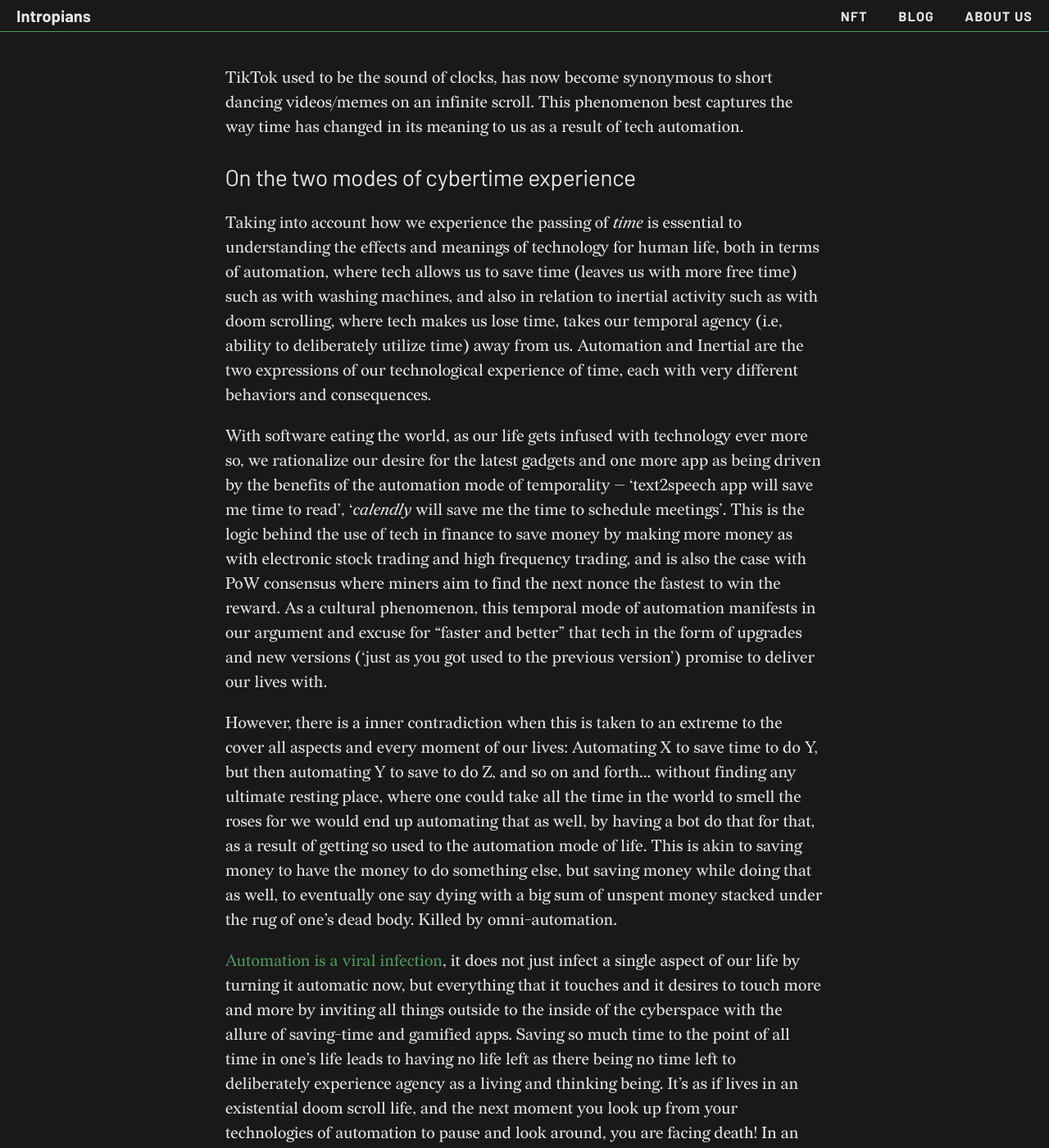
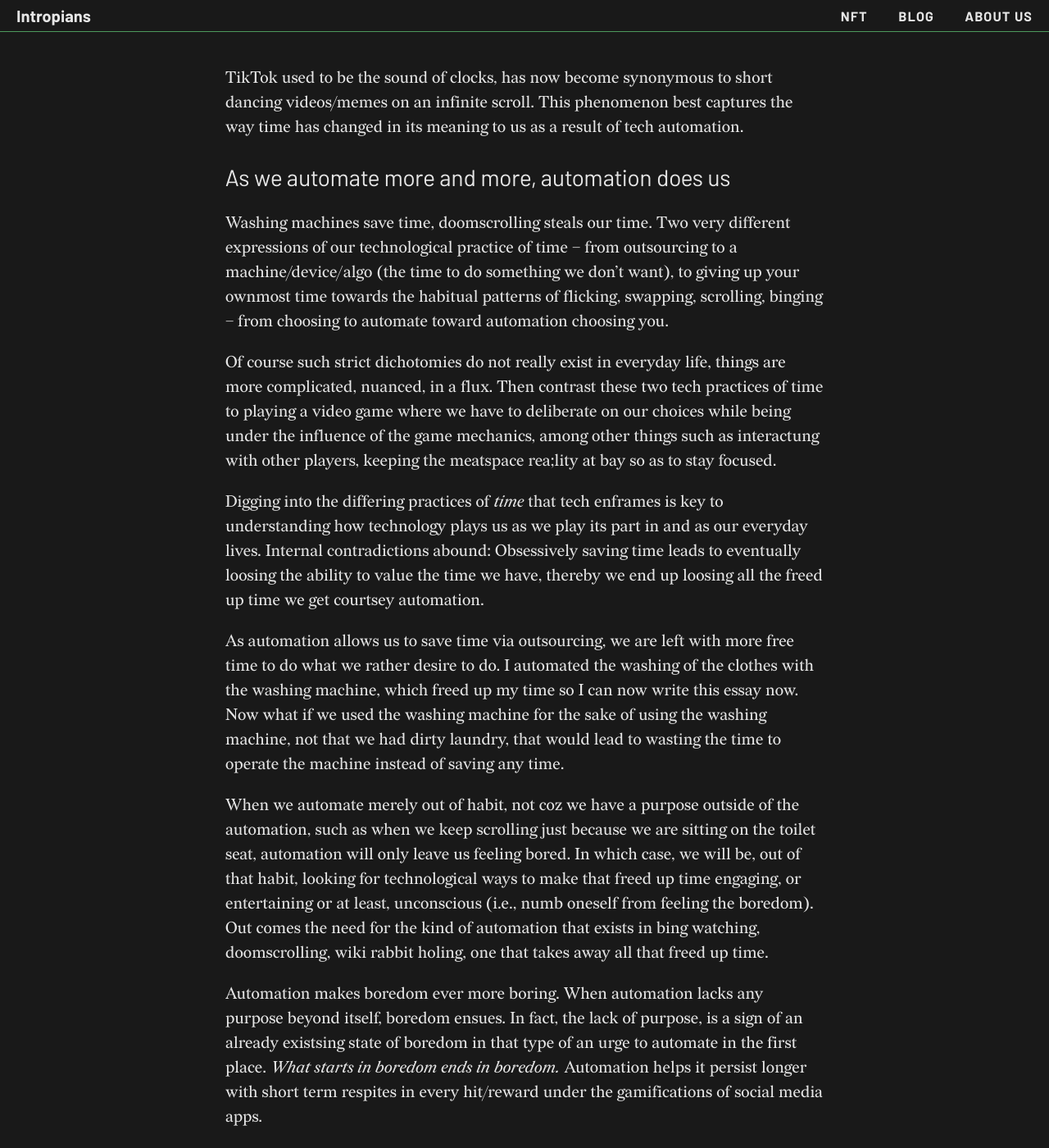
Before and after one commit to Intropians/intropians.org, a Jekyll site: the page built from _posts/2021-02-07-00.md, in a window 1280 px wide and 1400 px high, scrolled down 599 px. Shown: the whole window at 82% size. Built offline with Jekyll 4.4.1, drawn with Linux system fonts in a browser that asks for light colours; nearby versions of some CDN libraries; some of the changed text lies outside the part shown.

Commit message:
edited the first section

```diff
--- a/_posts/2021-02-07-00.md
+++ b/_posts/2021-02-07-00.md
@@ -14,16 +14,38 @@ tags: [time]
 
 TikTok used to be the sound of clocks, has now become synonymous to short dancing videos/memes on an infinite scroll. This phenomenon best captures the way time has changed in its meaning to us as a result of tech automation.
 
-## On the two modes of cybertime experience
+## As we automate more and more, automation does us
 
-Taking into account how we experience the passing of *time* is essential to understanding the effects and meanings of technology for human life, both in terms of automation, where tech allows us to save time (leaves us with more free time) such as with washing machines, and also in relation to inertial activity such as with doom scrolling, where tech makes us lose time, takes our temporal agency (i.e, ability to deliberately utilize time) away from us. Automation and Inertial are the two expressions of our technological experience of time, each with very different behaviors and consequences.
+Washing machines save time, doomscrolling steals our time. Two very different expressions of our technological practice of time -- from outsourcing to a machine/device/algo (the time to do something we don't want), to giving up your ownmost time towards the habitual patterns of flicking, swapping, scrolling, binging -- from choosing to automate toward automation choosing you.
 
-With software eating the world, as our life gets infused with technology ever more so, we rationalize our desire for the latest gadgets and one more app as being driven by the benefits of the automation mode of temporality — 'text2speech app will save me time to read', '*calendly* will save me the time to schedule meetings'. This is the logic behind the use of tech in finance to save money by making more money as with electronic stock trading and high frequency trading, and is also the case with PoW consensus where miners aim to find the next nonce the fastest to win the reward. As a cultural phenomenon, this temporal mode of automation manifests in our argument and excuse for "faster and better" that tech in the form of upgrades and new versions ('just as you got used to the previous version') promise to deliver our lives with.
+Of course such strict dichotomies do not really exist in everyday life, things are more complicated, nuanced, in a flux. Then contrast these two tech practices of time to playing a video game where we have to deliberate on our choices while being under the influence of the game mechanics, among other things such as interactung with other players, keeping the meatspace rea;lity at bay so as to stay focused.
 
-However, there is a inner contradiction when this is taken to an extreme to the cover all aspects and every moment of our lives: Automating X to save time to do Y, but then automating Y to save to do Z, and so on and forth... without finding any ultimate resting place, where one could take all the time in the world to smell the roses for we would end up automating that as well, by having a bot do that for that, as a result of getting so used to the automation mode of life. This is akin to saving money to have the money to do something else, but saving money while doing that as well, to eventually one say dying with a big sum of unspent money stacked under the rug of one's dead body. Killed by omni-automation.
+Digging into the differing practices of *time* that tech enframes is key to understanding how technology plays us as we play its part in and as our everyday lives. Internal contradictions abound: Obsessively saving time leads to eventually loosing the ability to value the time we have, thereby we end up loosing all the freed up time we get courtsey automation.
 
-[Automation is a viral infection](https://www.youtube.com/watch?v=mgS1Lwr8gq8), it does not just infect a single aspect of our life by turning it automatic now, but everything that it touches and it desires to touch more and more by inviting all things outside to the inside of the cyberspace with the allure of saving-time and gamified apps.
-Saving so much time to the point of all time in one's life leads to having no life left as there being no time left to deliberately experience agency as a living and thinking being. It's as if lives in an existential doom scroll life, and the next moment you look up from your technologies of automation to pause and look around, you are facing death! In an irony of fate, this then amounts to become the inertial mode of technological experience of time, what seemed to be opposites turns out to be the other side of the same coin when one is taken to the utmost extreme.
+As automation allows us to save time via outsourcing, we are left with more free time to do what we rather desire to do. I automated the washing of the clothes with the washing machine, which freed up my time so I can now write this essay now. Now what if we used the washing machine for the sake of using the washing machine, not that we had dirty laundry, that would lead to wasting the time to operate the machine instead of saving any time.
+
+When we automate merely out of habit, not coz we have a purpose outside of the automation, such as when we keep scrolling just because we are sitting on the toilet seat, automation will only leave us feeling bored. In which case, we will be, out of that habit, looking for technological ways to make that freed up time engaging, or entertaining or at least, unconscious (i.e., numb oneself from feeling the boredom). Out comes the need for the kind of automation that exists in bing watching, doomscrolling, wiki rabbit holing, one that takes away all that freed up time.
+
+Automation makes boredom ever more boring. When automation lacks any purpose beyond itself, boredom ensues. In fact, the lack of purpose, is a sign of an already existsing state of boredom in that type of an urge to automate in the first place. *What starts in boredom ends in boredom.* Automation helps it persist longer with short term respites in every hit/reward under the gamifications of social media apps.
+
+(Bored as in: freeing the time to do something without having anything to do, that liminal space where we are still waiting for the next desire to strike, feeling the desire to have a desire without which we are stuck with all the free time. (For even if a task is demanding but we don't like it, we are not bored, we are frustated, angry even.)
+
+Not all urges to automate is born in boredom, however. Such as, when we have a genuine purpose that escapes the confines of what is being or what is to be, automated. As was the book reading beyond the washing clothes example.
+
+Unless we automate with a purpose beyond the technological one, we will always find that we suddenly do not know what to do with the time we regained. If automation is not used as a means to an end beyond tech, we will end up in the inifinite regress of automating the automated time.
+
+The benefits of automation starts contradicting itself when taken to an extreme. Automating X to save time to do Y, but then automating Y to save time to do Z, and if this goes on ad inifnitum, to what extent will be automating till we find that thing so worthy of our time that we say 'no, thank you, I will do it manually'.
+
+Software is eating the world -- translates to: our will to automate is a force of habit now. Out of habit, we will end up automating things that only later we will realize was a mistake, but even then we will not be able to stop it the next time around coz... Habit! You can always hire a bot/avator to smell the roses on your behalf.
+
+Saving money so obsessively that you end up not going to the hospital for saving money, ultimately dying with more money to spend under all the rugs in your house. That is the irony of automation taken to an extreme.
+
+
+## Automation is a viral infection
+
+Difficult to automate a few aspects of time, coz the automated parts of life keep reminding the manual of what it's missing out. The force of nature that is automation now with tech all around us keeps coming back. 'Automation can only work when everything gets automated' -- that's the secret message behind the tech mediated times we live in. For [Automation is a viral infection](https://www.youtube.com/watch?v=mgS1Lwr8gq8), it does not just infect a single aspect of our life by opening a different experience of time for us, but everything that it touches and it desires to touch more and more. This is the lure of saving-time, degen time, gamified apps.
+
+Saving so much time to the point of all time in one's life leads to having no life left as there being no time left for us to deliberately experience in all its manual details as a living and thinking subject.
 
 Automation robs us of deliberative time.
 
```
Also changed, not shown: other parts of _posts/2021-02-07-00.md (+1 -1 lines).
